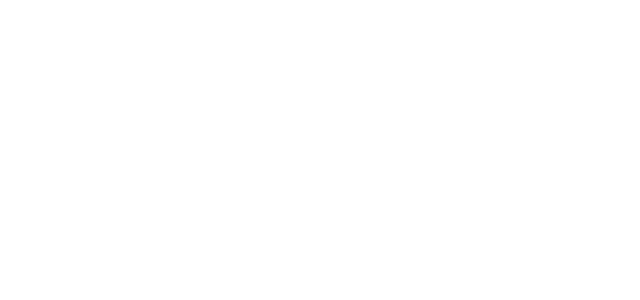
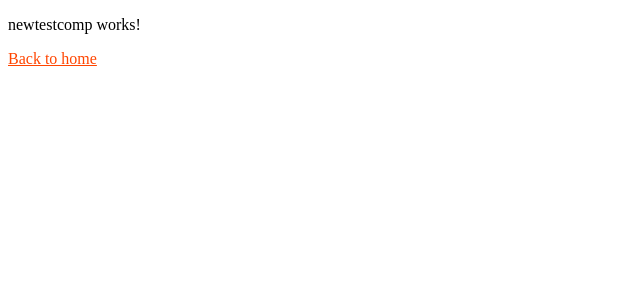
Before and after one commit to MacKenzie779/mediaportal-fe, an Angular app in the folder MediaPortal/: page /new/42 in a window 1280 px wide. Before the commit this address led to /. Shown: the top 300 px of the page, without its empty margins (0-640 px from the left). Built offline with nearby package versions, Linux system fonts and the light colour scheme.

Commit message:
until tut 30

```diff
--- a/MediaPortal/src/app/app.module.ts
+++ b/MediaPortal/src/app/app.module.ts
@@ -8,8 +8,9 @@ import { RouterModule, Routes } from '@angular/router';
 
 
 const myRoutes:Routes = [
-  { path: '', component: TitleComponent },
-  { path: 'new', component: NewtestcompComponent },
+  { path: 'new/:id', component: NewtestcompComponent },
+  { path: '', component: TitleComponent, pathMatch: "full"},
+  { path: '**', redirectTo: "new/404"},
 ];
 
 
--- a/MediaPortal/src/app/newtestcomp/newtestcomp.component.html
+++ b/MediaPortal/src/app/newtestcomp/newtestcomp.component.html
@@ -1,2 +1,2 @@
 <p>newtestcomp works!</p>
-<a routerLink="">Back to home</a>
+<a routerLink="" routerLinkActive="aktiv">Back to home</a>
--- a/MediaPortal/src/app/newtestcomp/newtestcomp.component.scss
+++ b/MediaPortal/src/app/newtestcomp/newtestcomp.component.scss
@@ -0,0 +1,3 @@
+.aktiv {
+  color: orangered;
+}
--- a/MediaPortal/src/app/newtestcomp/newtestcomp.component.ts
+++ b/MediaPortal/src/app/newtestcomp/newtestcomp.component.ts
@@ -1,4 +1,5 @@
 import { Component, OnInit } from '@angular/core';
+import { ActivatedRoute } from '@angular/router';
 
 @Component({
   selector: 'app-newtestcomp',
@@ -7,9 +8,10 @@ import { Component, OnInit } from '@angular/core';
 })
 export class NewtestcompComponent implements OnInit {
 
-  constructor() { }
+  constructor(private route: ActivatedRoute) { }
 
   ngOnInit(): void {
+    console.log(this.route.snapshot.params)
   }
 
 }
--- a/MediaPortal/src/app/title/title.component.html
+++ b/MediaPortal/src/app/title/title.component.html
@@ -1,5 +1,8 @@
 <p>
-  <a routerLink="/new">Internal Link</a>
+  <a routerLink="/new" routerLinkActive="aktiv">Internal Link</a>
+</p>
+<p>
+  <a [routerLink]="['/new', myVideoID]" routerLinkActive="aktiv">Internal Link with param</a>
 </p>
 <p>Interpolation: {{name}}</p>
 <p>Length: {{length}}</p>
--- a/MediaPortal/src/app/title/title.component.scss
+++ b/MediaPortal/src/app/title/title.component.scss
@@ -1,3 +1,7 @@
 .green {
   color: green;
 }
+
+.aktiv {
+  color: yellow;
+}
--- a/MediaPortal/src/app/title/title.component.ts
+++ b/MediaPortal/src/app/title/title.component.ts
@@ -16,6 +16,7 @@ export class TitleComponent implements OnInit {
   array = ["Item1", "Item2", "Item3", "Item4", "Item5", "Item6", "Item7", "Item8"]
   videos:string[];
   isGreenActive = false;
+  myVideoID = 42;
   @Output() myEmitter = new EventEmitter();
 
   constructor(datenbank:VideoDBService, @Inject("VideoComponentConfig") config: string) {
```
